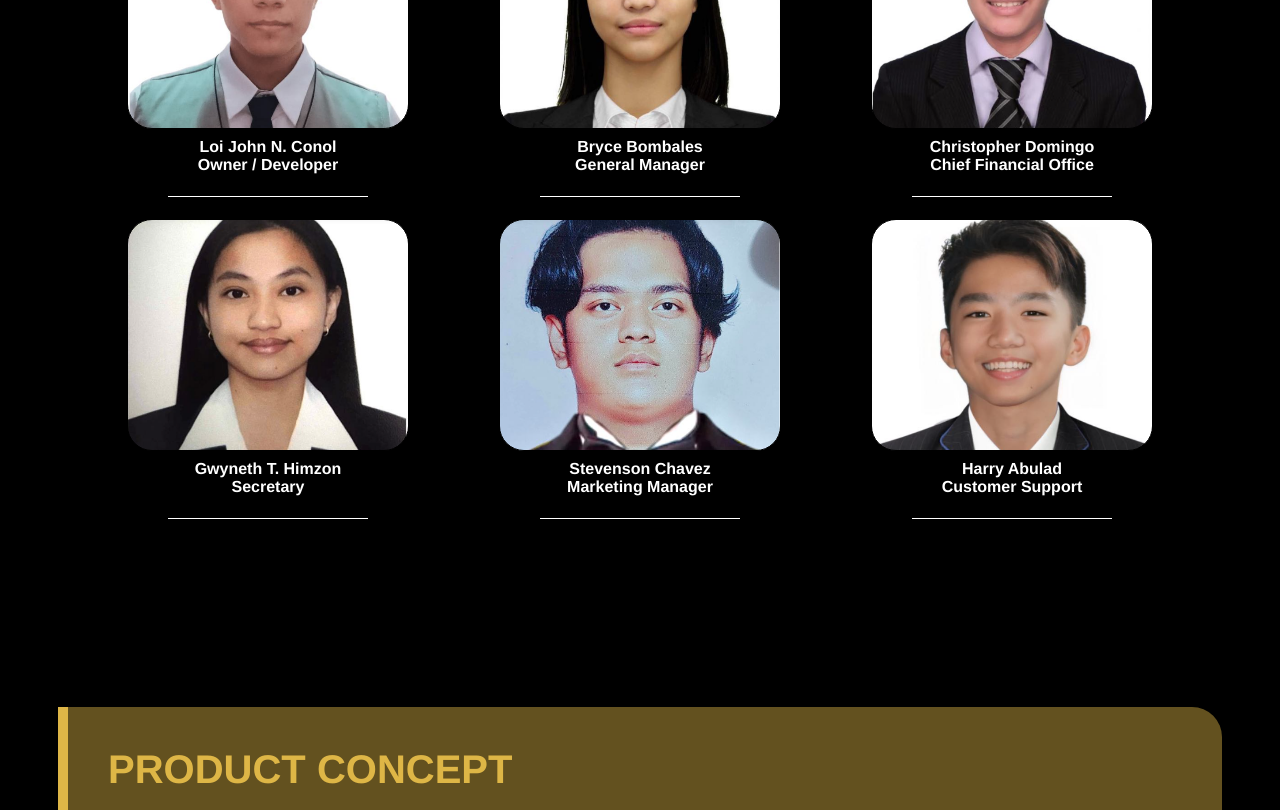
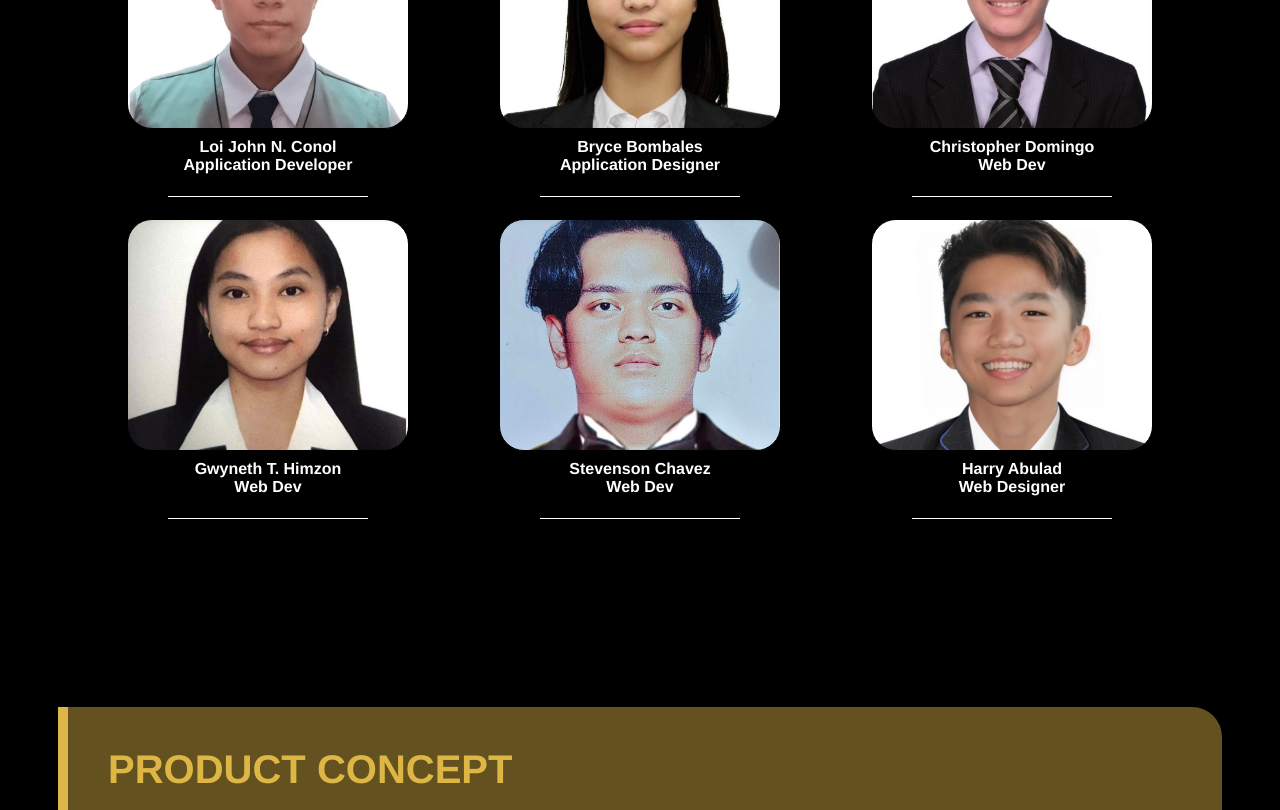
Before and after one commit to Ikari-7-24-04/Ikari-7-24-04, a plain HTML site: page index.html in a window 1280 px wide. Shown: the part 6580-7390 px from the top of the page. Drawn offline with Linux system fonts and the light colour scheme.

Commit message:
Update index.html

```diff
--- a/index.html
+++ b/index.html
@@ -126,17 +126,17 @@
      <div class="center">
 
         <div class="team1">
-            <h4>Loi John N. Conol <br> Owner / Developer</h4>
+            <h4>Loi John N. Conol <br> Application Developer</h4>
             <div class="horizontal-line"></div>
         </div>
 
         <div class="team2">
-            <h4>Bryce Bombales <br> General Manager</h4>
+            <h4>Bryce Bombales <br> Application Designer</h4>
             <div class="horizontal-line"></div>
         </div>
 
         <div class="team3">
-            <h4>Christopher Domingo<br>Chief Financial Office </h4>
+            <h4>Christopher Domingo<br> Web Dev </h4>
             <div class="horizontal-line"></div>
         </div>
     </div>
@@ -144,17 +144,17 @@
     <div class="center">
 
         <div class="team4">
-            <h4>Gwyneth T. Himzon<br>Secretary</h4>
+            <h4>Gwyneth T. Himzon<br> Web Dev</h4>
             <div class="horizontal-line"></div>
         </div>
 
         <div class="team5">
-            <h4>Stevenson Chavez<br>Marketing Manager </h4>
+            <h4>Stevenson Chavez<br> Web Dev </h4>
             <div class="horizontal-line"></div>
         </div>
 
         <div class="team6">
-            <h4>Harry Abulad<br>Customer Support </h4>
+            <h4>Harry Abulad<br> Web Designer </h4>
             <div class="horizontal-line"></div>
         </div>
 
```
